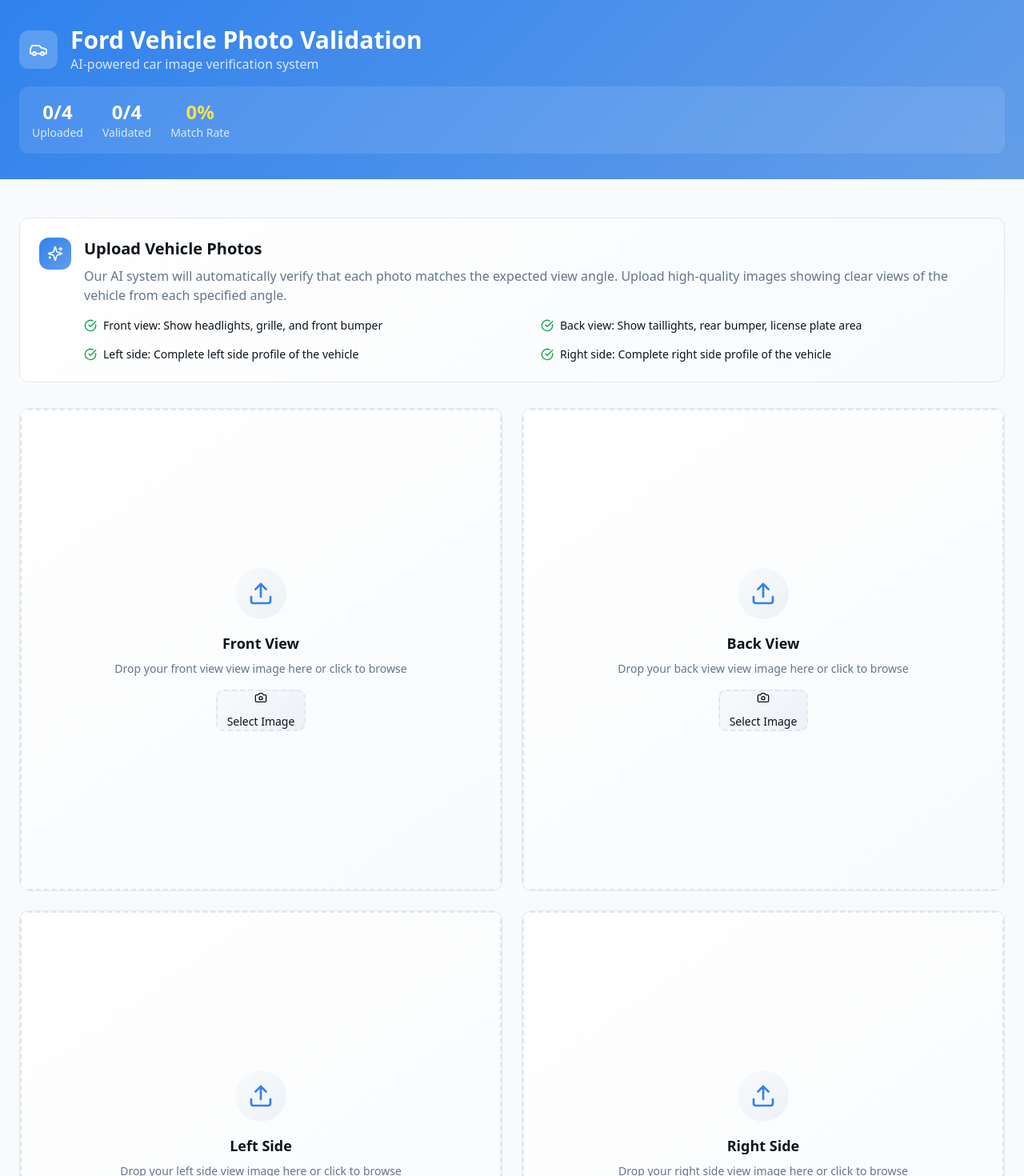
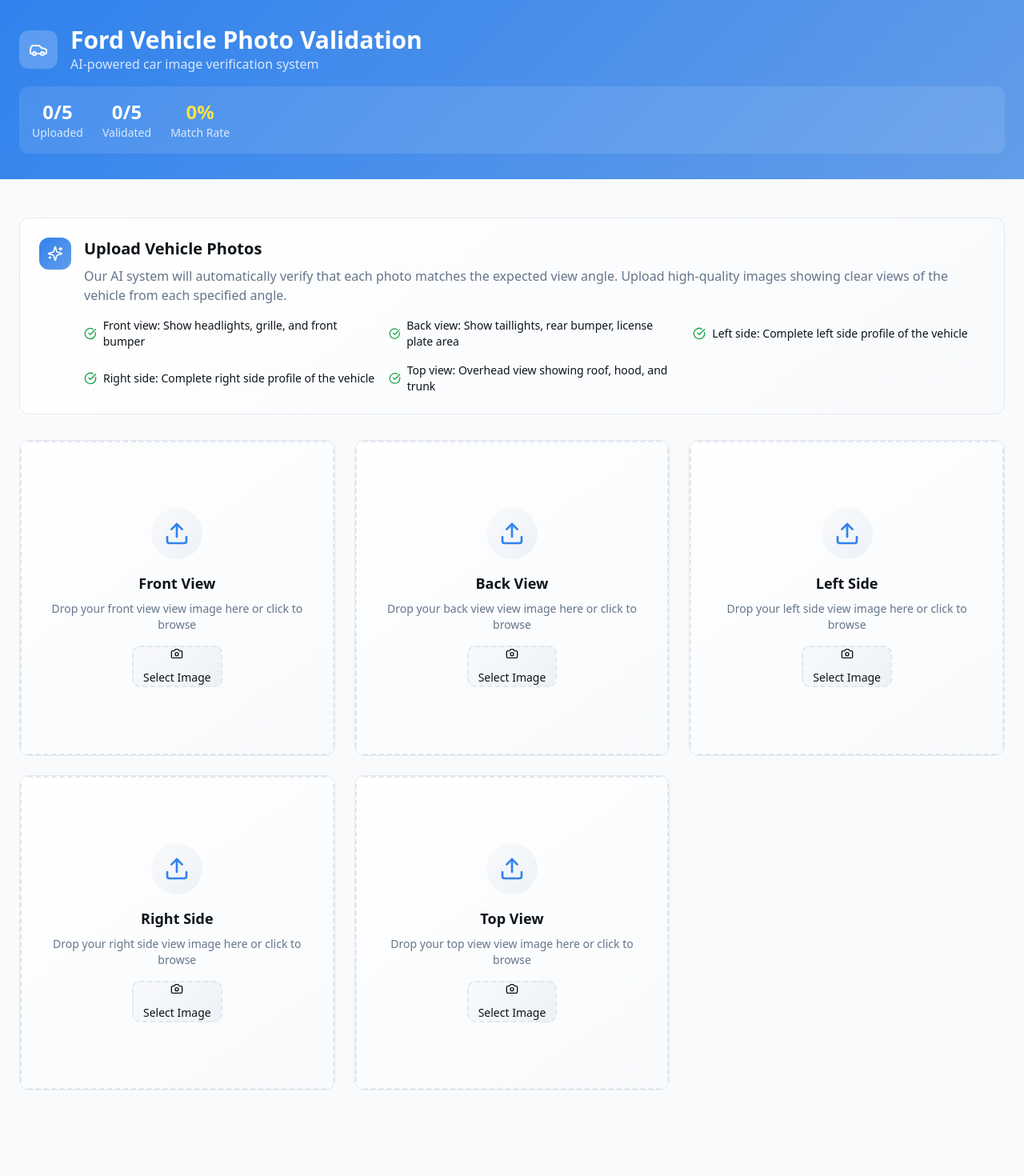
Before and after one commit to Swetha259/car-view-verifier, a React (Vite) app: page / in a window 1280 px wide. Shown: the top 1470 px of the page at 80% size. After the commit the page ends 1443 px from the top, so only its background shows below. Built offline with nearby package versions, Linux system fonts and the light colour scheme; the HTML template or start-up script is replaced by a standard one.

Commit message:
Add top view to car classification

```diff
--- a/src/components/CarUploadZone.tsx
+++ b/src/components/CarUploadZone.tsx
@@ -6,7 +6,7 @@ import { cn } from '@/lib/utils';
 import { supabase } from '@/integrations/supabase/client';
 
 interface CarUploadZoneProps {
-  viewType: 'front' | 'back' | 'left_side' | 'right_side';
+  viewType: 'front' | 'back' | 'left_side' | 'right_side' | 'top';
   viewLabel: string;
   onUpload: (file: File, result: ValidationResult) => void;
 }
--- a/src/pages/Index.tsx
+++ b/src/pages/Index.tsx
@@ -20,6 +20,7 @@ interface UploadState {
   back: UploadedFile | null;
   left_side: UploadedFile | null;
   right_side: UploadedFile | null;
+  top: UploadedFile | null;
 }
 
 const Index = () => {
@@ -28,6 +29,7 @@ const Index = () => {
     back: null,
     left_side: null,
     right_side: null,
+    top: null,
   });
 
   const handleUpload = (viewType: keyof UploadState, file: File, validation: any) => {
@@ -38,7 +40,7 @@ const Index = () => {
   };
 
   const getUploadStats = () => {
-    const total = 4;
+    const total = 5;
     const uploaded = Object.values(uploads).filter(Boolean).length;
     const validated = Object.values(uploads).filter(u => u?.validation.isMatch).length;
 
@@ -46,7 +48,7 @@ const Index = () => {
   };
 
   const stats = getUploadStats();
-  const allValidated = stats.validated === 4;
+  const allValidated = stats.validated === 5;
   const hasUploads = stats.uploaded > 0;
 
   return (
@@ -69,11 +71,11 @@ const Index = () => {
             <div className="flex items-center justify-between">
               <div className="flex items-center gap-6">
                 <div className="text-center">
-                  <div className="text-2xl font-bold">{stats.uploaded}/4</div>
+                  <div className="text-2xl font-bold">{stats.uploaded}/5</div>
                   <div className="text-sm text-primary-foreground/80">Uploaded</div>
                 </div>
                 <div className="text-center">
-                  <div className="text-2xl font-bold">{stats.validated}/4</div>
+                  <div className="text-2xl font-bold">{stats.validated}/5</div>
                   <div className="text-sm text-primary-foreground/80">Validated</div>
                 </div>
                 <div className="text-center">
@@ -112,7 +114,7 @@ const Index = () => {
                 Our AI system will automatically verify that each photo matches the expected view angle.
                 Upload high-quality images showing clear views of the vehicle from each specified angle.
               </p>
-              <div className="grid grid-cols-1 md:grid-cols-2 gap-4 text-sm">
+              <div className="grid grid-cols-1 md:grid-cols-2 lg:grid-cols-3 gap-4 text-sm">
                 <div className="flex items-center gap-2">
                   <CheckCircle className="w-4 h-4 text-success" />
                   <span>Front view: Show headlights, grille, and front bumper</span>
@@ -129,13 +131,17 @@ const Index = () => {
                   <CheckCircle className="w-4 h-4 text-success" />
                   <span>Right side: Complete right side profile of the vehicle</span>
                 </div>
+                <div className="flex items-center gap-2">
+                  <CheckCircle className="w-4 h-4 text-success" />
+                  <span>Top view: Overhead view showing roof, hood, and trunk</span>
+                </div>
               </div>
             </div>
           </div>
         </Card>
 
         {/* Upload Grid */}
-        <div className="grid grid-cols-1 md:grid-cols-2 gap-6 mb-8">
+        <div className="grid grid-cols-1 md:grid-cols-2 lg:grid-cols-3 gap-6 mb-8">
           <CarUploadZone
             viewType="front"
             viewLabel="Front View"
@@ -156,6 +162,13 @@ const Index = () => {
             viewLabel="Right Side"
             onUpload={(file, validation) => handleUpload('right_side', file, validation)}
           />
+          <div className="md:col-span-2 lg:col-span-1 mx-auto max-w-sm lg:max-w-none">
+            <CarUploadZone
+              viewType="top"
+              viewLabel="Top View"
+              onUpload={(file, validation) => handleUpload('top', file, validation)}
+            />
+          </div>
         </div>
 
         {/* Validation Summary */}
@@ -173,7 +186,8 @@ const Index = () => {
                   front: 'Front View',
                   back: 'Back View',
                   left_side: 'Left Side',
-                  right_side: 'Right Side'
+                  right_side: 'Right Side',
+                  top: 'Top View'
                 };
 
                 return (
```
Also changed, not shown: 1 other file (tests, documents, lock files or other folders).
